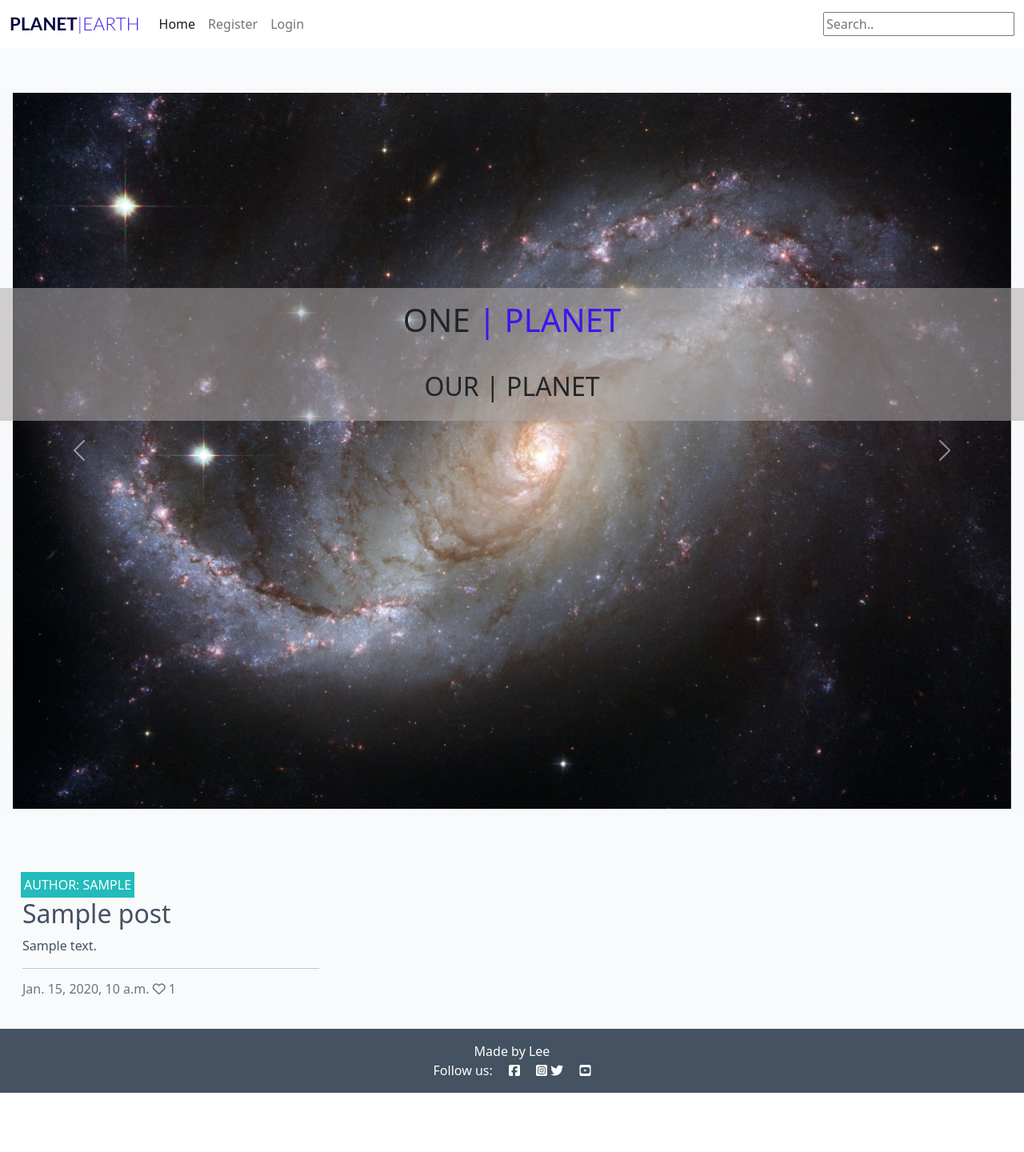
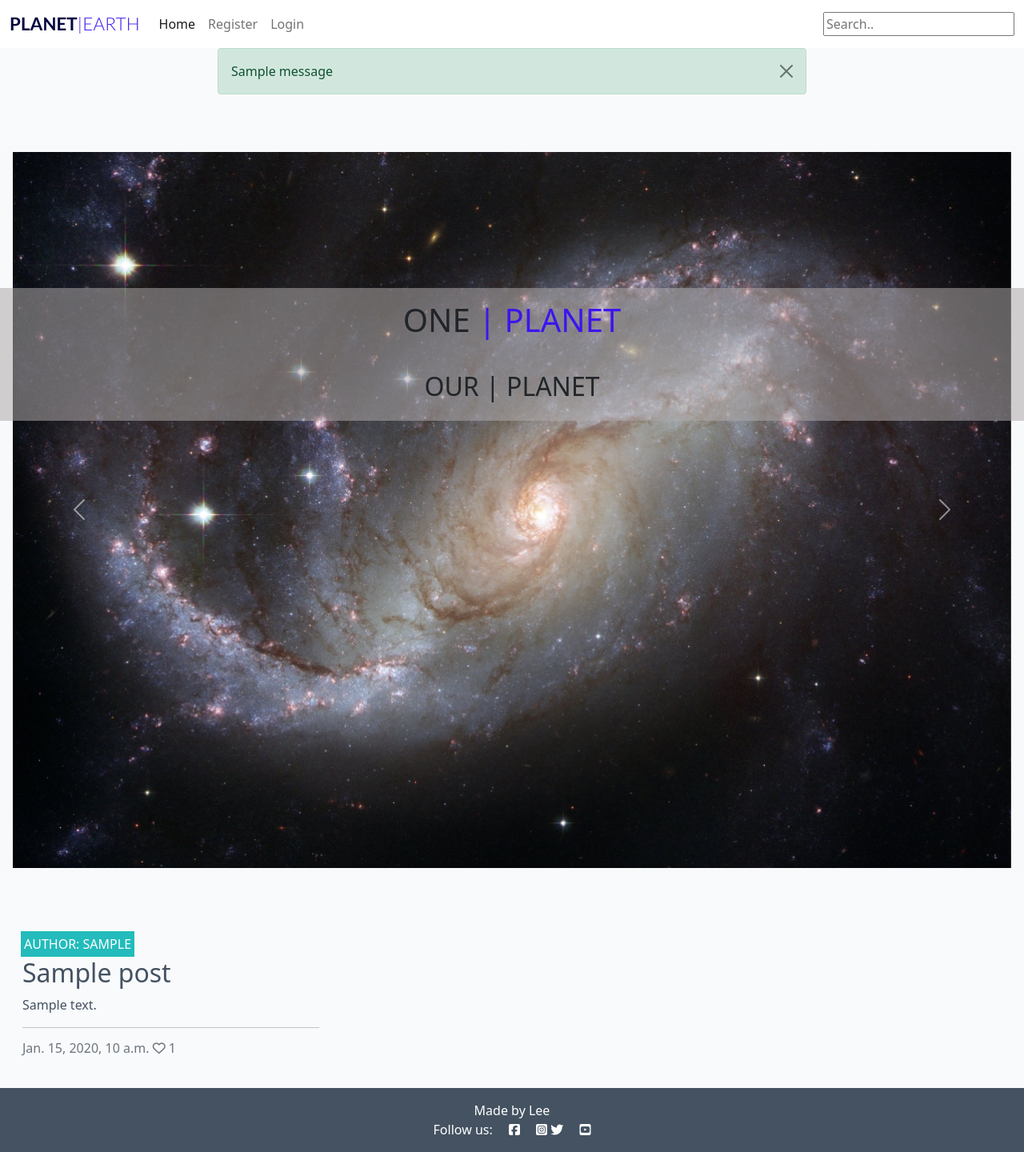
Before and after one commit to Lee-moran/Planet_Earth, a Django app: page / in a window 1280 px wide. Shown: the whole page at 80% size. Before the commit the page ends 1366 px from the top, so only its background shows below. Run offline with Django 3.2, Linux system fonts and the light colour scheme; tables that the repository leaves empty hold one stand-in row (values such as "Sample post"); one stand-in notice (Sample message) is shown; some libraries are stand-ins or nearby versions.

Commit message:
added flash messages

```diff
--- a/templates/base.html
+++ b/templates/base.html
@@ -60,6 +60,18 @@
             </div>
         </div>
     </nav>
+    <div class="container">
+        <div class="row">
+            <div class="col-md-8 offset-md-2">
+                {% for message in messages %}
+                <div class="alert {{ message.tags }} alert-dismissible fade show" id="msg" role="alert">
+                    {{ message | safe }}
+                    <button type="button" class="btn-close" data-bs-dismiss="alert" aria-label="Close"></button>
+                </div>
+                {% endfor %}
+            </div>
+        </div>
+    </div>
  </header>
 
     <main>
```
Also changed, not shown: planet/settings.py (+9 -0 lines).
